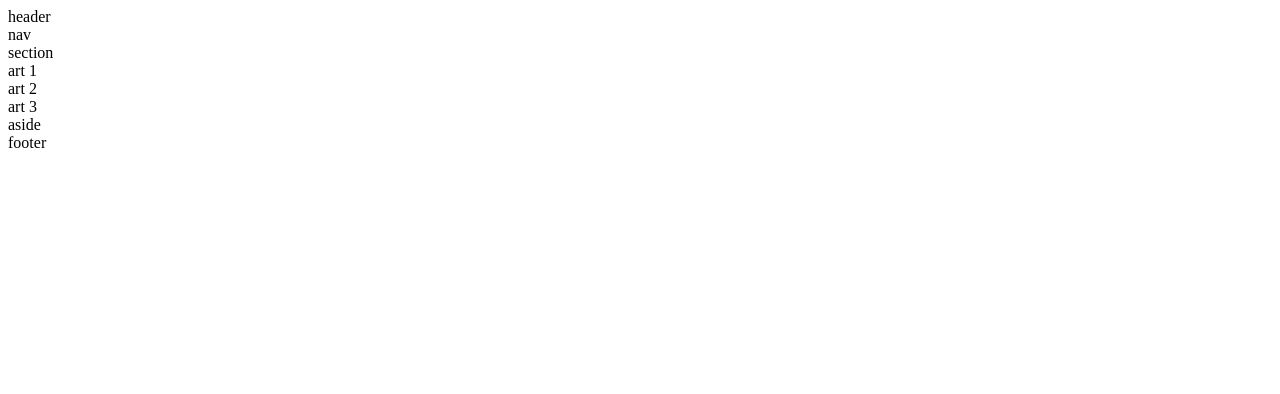
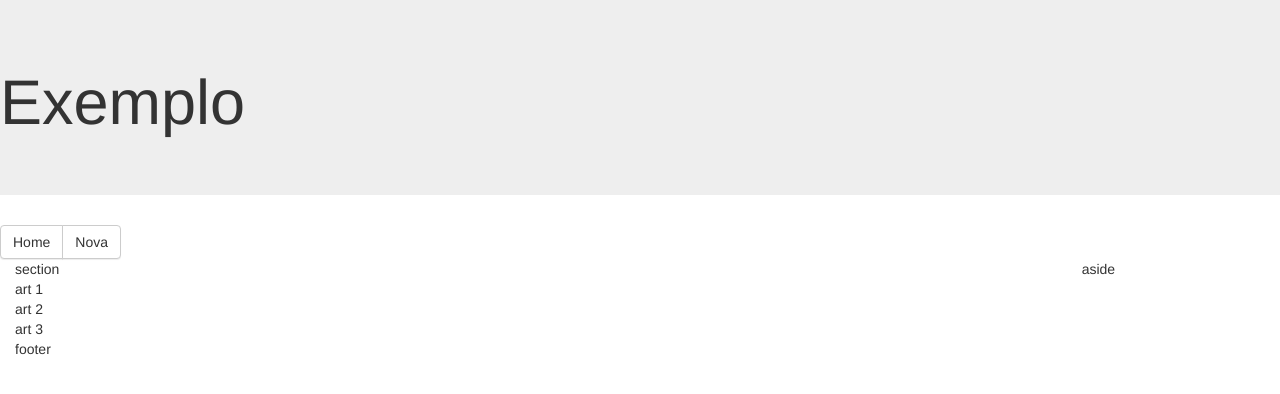
Before and after one commit to llcfromhell/livros-html5-e-css3-domine-a-web-do-futuro, a plain HTML site: page exemplo-layout.html in a window 1280 px wide. Drawn offline with nearby package versions, Linux system fonts and the light colour scheme.

Commit message:
adicionando bootstrap no layout exemplo

```diff
--- a/exemplo-layout.html
+++ b/exemplo-layout.html
@@ -1,19 +1,29 @@
 <html>
     <head>
+
+        <!-- CSS BS -->
+        <link rel="stylesheet" href="https://cdnjs.cloudflare.com/ajax/libs/twitter-bootstrap/3.3.7/css/bootstrap-theme.min.css" />
+        <link rel="stylesheet" href="https://cdnjs.cloudflare.com/ajax/libs/twitter-bootstrap/3.3.7/css/bootstrap.min.css" />
+
+        <!-- JS BS -->
+        <script type="text/javascript" src="https://cdnjs.cloudflare.com/ajax/libs/twitter-bootstrap/3.3.7/js/bootstrap.min.js"></script>
 
     </head>
 
     <body>
 
-        <header>
-            header
+        <header class="jumbotron">
+            <h1>Exemplo</h1>
         </header>
 
-        <nav>
-            nav
+        <nav class="nav nav-bar">
+            <div class="btn-group">
+                <a class="btn btn-default" href="#">Home</a>
+                <a class="btn btn-default" href="#">Nova</a>
+            </div>
         </nav>
 
-        <section>
+        <section class="container col-xs-12 col-md-10" >
             section
 
             <article>
@@ -30,11 +40,11 @@
 
         </section>
 
-        <aside>
+        <aside class="container col-xs-12 col-md-2">
             aside
         </aside>
 
-        <footer>
+        <footer class="container col-xs-12 col-md-12">
             footer
         </footer>
 
```
